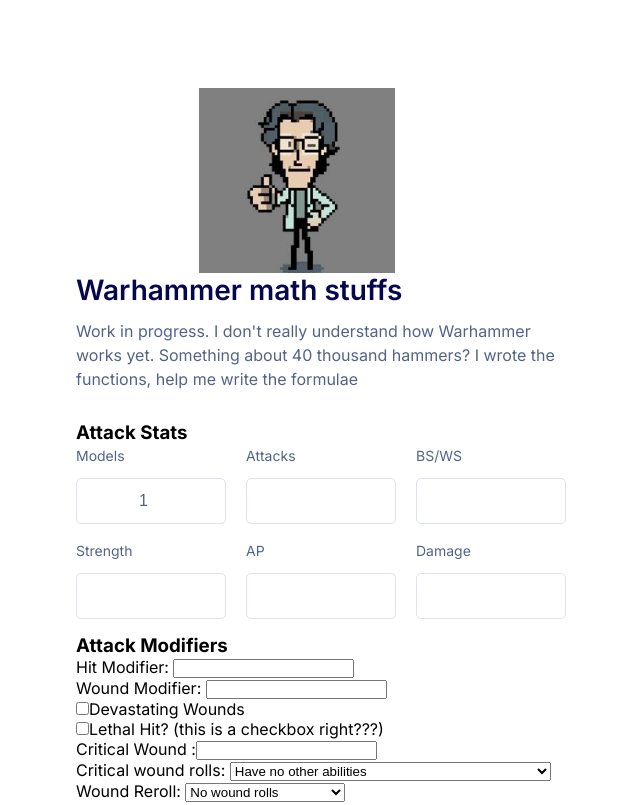
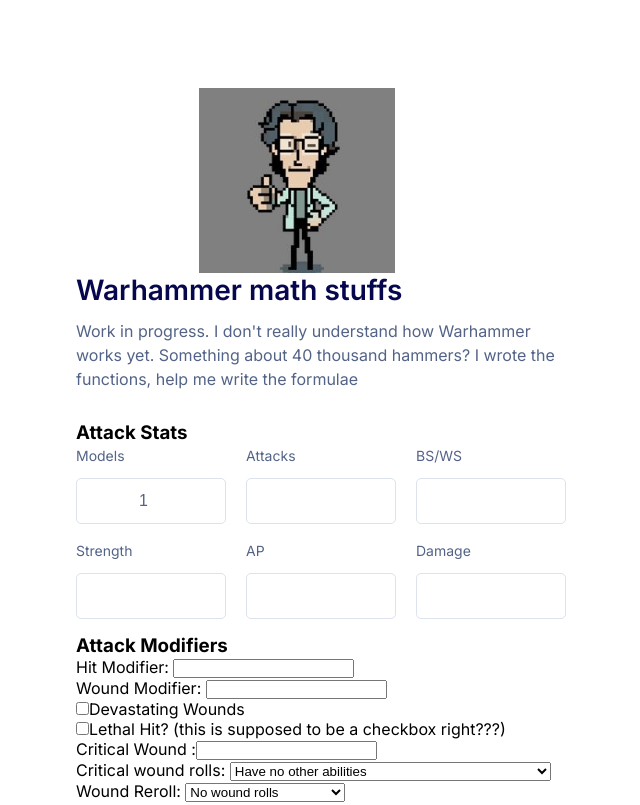
Before and after one commit to plmj-angel/page, a website built with webpack: page app.html in a window 1280 px wide. Shown: the top 805 px of the page, without its empty margins (319-959 px from the left). Built offline with nearby package versions, Linux system fonts and the light colour scheme.

Commit message:
checkbox tracking

```diff
--- a/app.html
+++ b/app.html
@@ -72,7 +72,7 @@
 						<label><input type="checkbox" id="devastWound" value="1" class="stat userInput">Devastating Wounds</label>
 					</p>
 					<p>
-						<label><input type="checkbox" id="lethalHit" value="1" class="stat userInput">Lethal Hit? (this is a checkbox right???)</label>
+						<label><input type="checkbox" id="lethalHit" value="1" class="stat userInput">Lethal Hit? (this is supposed to be a checkbox right???)</label>
 					</p>
 					<p><label>Critical Wound :<input type="number" id="woundCrit" class="stat userInput"></label>
 					</p>
```
